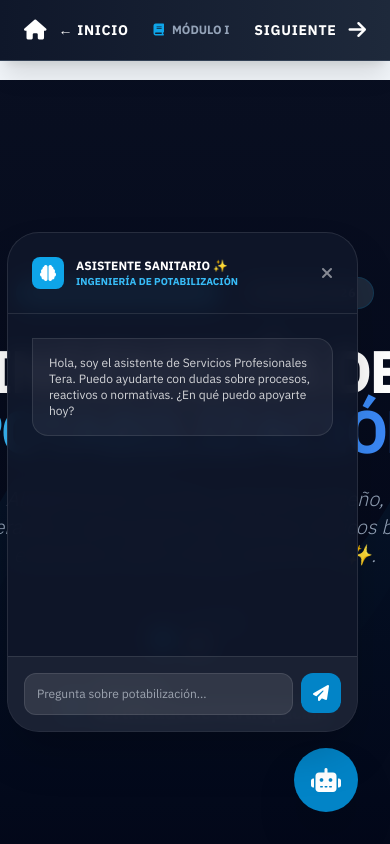
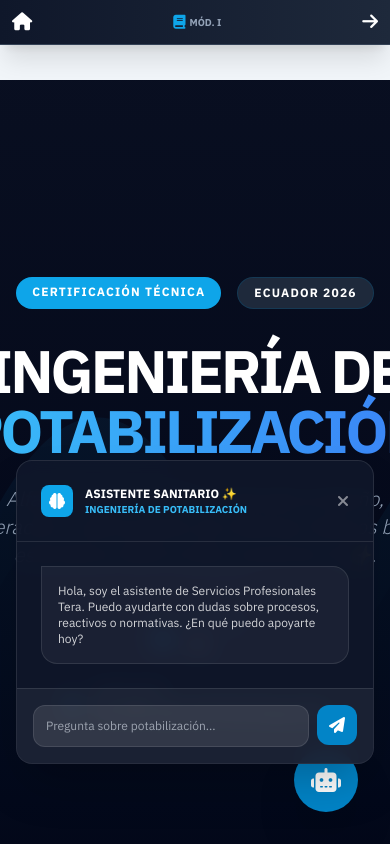
Before and after one commit to edzzn/aguas, a plain HTML site: page curso/modulo-1.html in a window 390 px wide. Both pictures are taken after a click on the element 326 px from the left and 780 px from the top of the page. Shown: the top 844 px of the page. Drawn offline with nearby package versions, Linux system fonts and the light colour scheme.

Commit message:
Refactor navigation bars and table layouts for improved responsiveness
- Updated navigation bars across multiple modules to enhance mobile usability, including adjustments to padding, font sizes, and icon visibility.
- Modified table minimum widths in various operations pages to ensure better display on mobile devices while maintaining usability on larger screens.
- Increased input padding and minimum height for better accessibility and user experience.

```diff
--- a/curso/modulo-1.html
+++ b/curso/modulo-1.html
@@ -42,23 +42,23 @@
 
     <!-- Navigation Bar -->
     <nav class="fixed top-0 left-0 right-0 bg-gradient-to-r from-slate-900 to-slate-800 border-b border-slate-700 z-50 no-print shadow-xl">
-        <div class="max-w-7xl mx-auto px-6 py-4 flex justify-between items-center">
-            <!-- Left: Home button -->
-            <a href="../index.html" class="flex items-center gap-3 text-white hover:text-sky-400 transition-colors group">
-                <i class="fas fa-home text-xl group-hover:scale-110 transition-transform"></i>
-                <span class="font-black uppercase text-sm tracking-wider">← Inicio</span>
+        <div class="max-w-7xl mx-auto px-3 sm:px-6 py-2 sm:py-4 flex justify-between items-center gap-2 sm:gap-4">
+            <!-- Left: Home button (solo icono en móvil) -->
+            <a href="../index.html" class="flex items-center gap-2 text-white hover:text-sky-400 transition-colors group shrink-0">
+                <i class="fas fa-home text-lg sm:text-xl group-hover:scale-110 transition-transform"></i>
+                <span class="hidden sm:inline font-black uppercase text-xs sm:text-sm tracking-wider">Inicio</span>
             </a>
 
-            <!-- Center: Module indicator -->
-            <div class="flex items-center gap-2 text-xs font-bold text-slate-400">
-                <i class="fas fa-book text-sky-500"></i>
-                <span>MÓDULO I</span>
+            <!-- Center: Module indicator (compacto en móvil) -->
+            <div class="flex items-center gap-1 sm:gap-2 text-[10px] sm:text-xs font-bold text-slate-400 flex-1 justify-center">
+                <i class="fas fa-book text-sky-500 text-sm sm:text-base"></i>
+                <span class="truncate">MÓD. I</span>
             </div>
 
-            <!-- Right: Next button -->
-            <a href="modulo-2-filtros.html" class="flex items-center gap-3 text-white hover:text-sky-400 transition-colors group">
-                <span class="font-black uppercase text-sm tracking-wider">Siguiente</span>
-                <i class="fas fa-arrow-right text-xl group-hover:scale-110 transition-transform"></i>
+            <!-- Right: Next button (solo icono en móvil) -->
+            <a href="modulo-2-filtros.html" class="flex items-center gap-2 text-white hover:text-sky-400 transition-colors group shrink-0">
+                <span class="hidden sm:inline font-black uppercase text-xs sm:text-sm tracking-wider">Siguiente</span>
+                <i class="fas fa-arrow-right text-lg sm:text-xl group-hover:scale-110 transition-transform"></i>
             </a>
         </div>
     </nav>
@@ -438,7 +438,7 @@
         <div class="absolute -top-1 -right-1 w-4 h-4 bg-red-500 rounded-full animate-ping text-center text-center text-center text-center"></div>
     </div>
 
-    <div id="ai-assistant-window" class="fixed bottom-28 right-8 w-96 max-w-[90vw] h-[500px] glass-morphism rounded-[2rem] shadow-2xl z-50 flex flex-col overflow-hidden border border-white/10 no-print text-left text-left text-left text-left text-left text-left text-left text-left">
+    <div id="ai-assistant-window" class="fixed bottom-20 sm:bottom-28 right-4 sm:right-8 w-[calc(100vw-2rem)] sm:w-96 max-h-[70vh] sm:h-[500px] glass-morphism rounded-2xl sm:rounded-[2rem] shadow-2xl z-50 flex flex-col overflow-hidden border border-white/10 no-print">
         <div class="p-6 border-b border-white/10 flex items-center justify-between text-left text-left text-left text-left text-left">
             <div class="flex items-center gap-3 text-left text-left text-left">
                 <div class="w-8 h-8 bg-sky-500 rounded-lg flex items-center justify-center text-white text-center text-center text-center"><i class="fas fa-brain text-center text-center text-center"></i></div>
```
Also changed, not shown: curso/modulo-2-desinfeccion.html (+10 -10 lines), curso/modulo-2-filtros.html (+13 -13 lines), curso/modulo-3.html (+12 -12 lines), curso/modulo-4.html (+10 -10 lines), operaciones/operacion-diaria.html (+10 -2 lines), operaciones/siatm.html (+4 -2 lines), .claude/settings.local.json, 1 other file.
